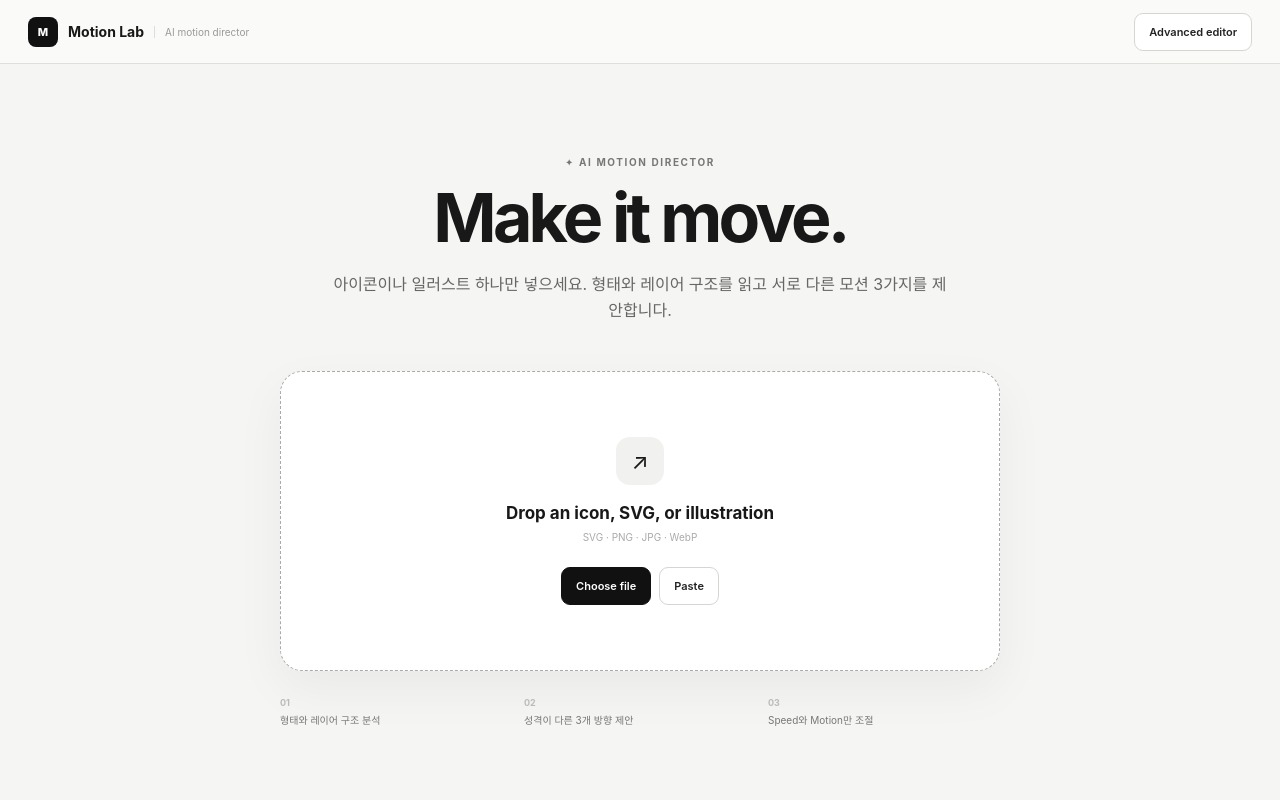
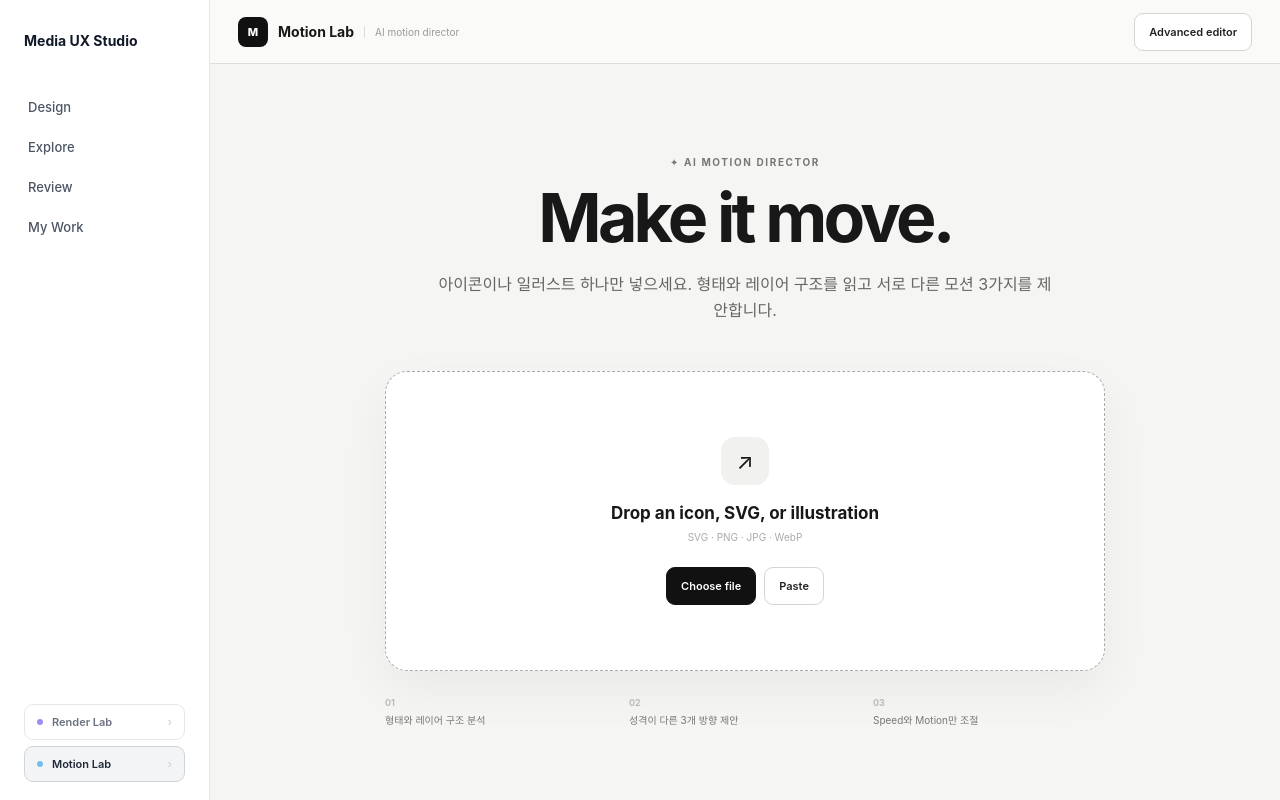
Before and after one commit to leenare7-creator/motion-lab, a React (Vite) app: page / in a window 1280 px wide. Built offline with nearby package versions, Linux system fonts and the light colour scheme.

Commit message:
feat(shell): keep Studio sidebar in Motion Lab desktop

```diff
--- a/src/App.jsx
+++ b/src/App.jsx
@@ -10,6 +10,24 @@ import Timeline from './components/Timeline'
 import PasteDialog from './components/PasteDialog'
 import ExportDialog from './components/ExportDialog'
 import AiMotionStudio from './components/AiMotionStudio'
+
+const STUDIO_URL='https://iptvuistudio.vercel.app'
+
+function StudioDesktopSidebar(){
+  return <aside className="studio-desktop-sidebar">
+    <a className="studio-desktop-logo" href={STUDIO_URL}>Media UX Studio</a>
+    <nav className="studio-desktop-nav">
+      <a href={STUDIO_URL+'/design'}>Design</a>
+      <a href={STUDIO_URL+'/explore'}>Explore</a>
+      <a href={STUDIO_URL+'/review'}>Review</a>
+      <a href={STUDIO_URL+'/work'}>My Work</a>
+    </nav>
+    <div className="studio-desktop-tools">
+      <a href={STUDIO_URL+'/render-lab'}><i className="render-dot"/>Render Lab <span>›</span></a>
+      <a className="current" href="/"><i className="motion-dot"/>Motion Lab <span>›</span></a>
+    </div>
+  </aside>
+}
 
 export default function App(){
   const lab=useMotionLab()
@@ -78,6 +96,7 @@ export default function App(){
 
   if(workspace==='easy'){
     return <>
+      <StudioDesktopSidebar/>
       <AiMotionStudio
         lab={lab}
         onAdvanced={()=>setWorkspace('advanced')}
@@ -88,7 +107,9 @@ export default function App(){
     </>
   }
 
-  return <div className="app">
+  return <>
+    <StudioDesktopSidebar/>
+    <div className="app studio-shifted-app">
     <TopBar
       lab={lab}
       onEasy={()=>setWorkspace('easy')}
@@ -106,4 +127,5 @@ export default function App(){
     <ExportDialog open={exportOpen} onClose={()=>setExportOpen(false)} lab={lab}/>
     {lab.toast&&<div className="toast show">{lab.toast}</div>}
   </div>
+  </>
 }
--- a/src/styles.css
+++ b/src/styles.css
@@ -198,3 +198,32 @@
   .studio-mobile-tools .motion-dot{background:#74bdf0}
   .ai-studio-header{top:68px}
 }
+
+
+/* Keep Media UX Studio navigation visible while working in Motion Lab on desktop. */
+.studio-desktop-sidebar{display:none}
+@media(min-width:1024px){
+  .studio-desktop-sidebar{
+    display:flex;position:fixed;inset:0 auto 0 0;z-index:100;width:210px;box-sizing:border-box;
+    flex-direction:column;border-right:1px solid #e5e7eb;background:#fff;padding:32px 16px 18px
+  }
+  .studio-desktop-logo{padding:0 8px;color:#111827;text-decoration:none;font-size:14px;font-weight:700}
+  .studio-desktop-nav{display:flex;flex-direction:column;gap:4px;margin-top:40px}
+  .studio-desktop-nav a{
+    display:flex;align-items:center;min-height:36px;padding:0 12px;border-radius:12px;
+    color:#4b5563;text-decoration:none;font-size:13px;font-weight:500
+  }
+  .studio-desktop-nav a:hover{background:#f3f4f6;color:#111827}
+  .studio-desktop-tools{display:flex;flex-direction:column;gap:6px;margin-top:auto;padding:0 8px}
+  .studio-desktop-tools a{
+    min-height:36px;display:flex;align-items:center;gap:9px;padding:0 12px;border:1px solid #e5e7eb;
+    border-radius:9px;color:#6b7280;text-decoration:none;font-size:11px;font-weight:600
+  }
+  .studio-desktop-tools a.current{background:#f3f4f6;border-color:#d1d5db;color:#1f2937}
+  .studio-desktop-tools a span{margin-left:auto;color:#d1d5db}
+  .studio-desktop-tools i{width:6px;height:6px;border-radius:999px;display:block}
+  .studio-desktop-tools .render-dot{background:#9c8cf2}
+  .studio-desktop-tools .motion-dot{background:#74bdf0}
+  .ai-studio{padding-left:210px;box-sizing:border-box}
+  .studio-shifted-app{margin-left:210px;width:calc(100% - 210px)}
+}
```
